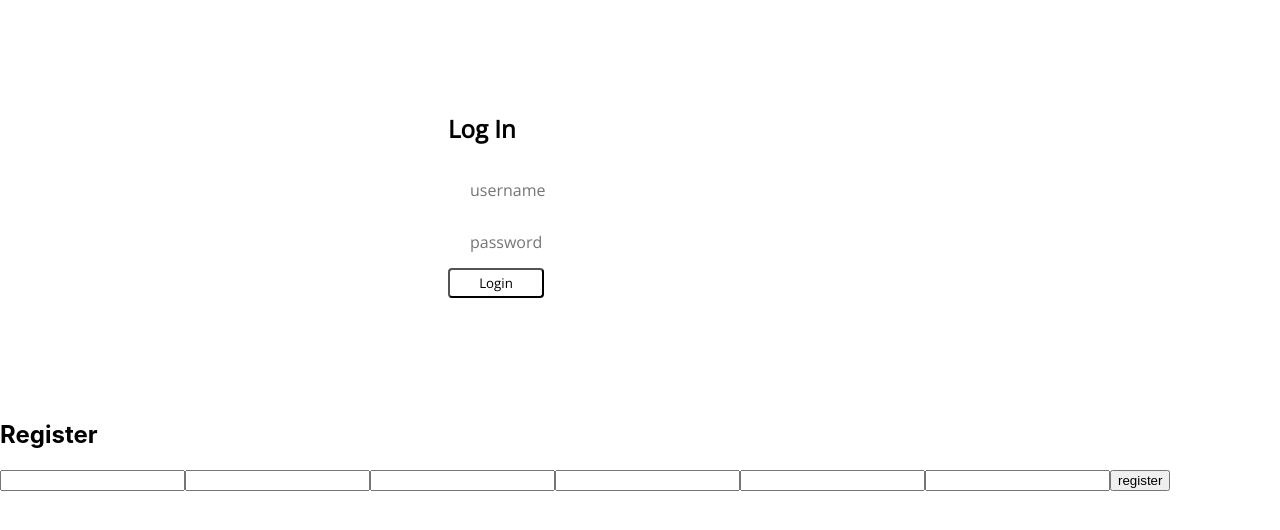
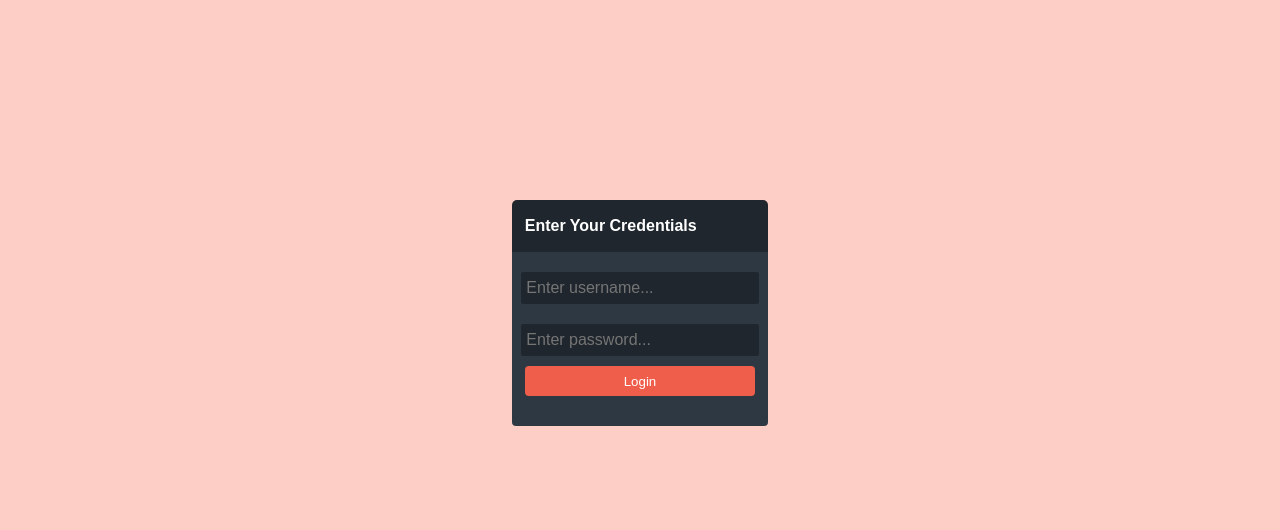
Before and after one commit to ill-serve-soup-2/byronholmes-front-end, a React (Create React App) app in the folder iss-front-end/: page / in a window 1280 px wide. Shown: the top 530 px of the page. Built offline with nearby package versions, Linux system fonts and the light colour scheme.

Commit message:
Final commit for night

```diff
--- a/iss-front-end/src/App.js
+++ b/iss-front-end/src/App.js
@@ -13,10 +13,11 @@ import { Route } from 'react-router-dom'
 
 class App extends Component {
   render() {
+    console.log('app')
     return (
       <div className="App">
 
-
+        <Route exact path = "/" component = {DisplayInventory} />
         <Route path = "/display" component = {DisplayInventory} />
         <Route path = "/inventory" component = {Inventory} />
         <Route path = "/locations" component = {LocationFinder} />
--- a/iss-front-end/src/actions/inventoryActions.js
+++ b/iss-front-end/src/actions/inventoryActions.js
@@ -54,7 +54,7 @@ export const addInv = (item) => {
       dispatch({type:POSTING_INV});
       promise
         .then(response=>{
-          dispatch({type: POST_INV_SUCCESS, payload: response.data})
+          dispatch({type: POST_INV_SUCCESS, payload: item})
         })
         .catch(err=>{
           dispatch({type: POST_INV_FAILURE})
--- a/iss-front-end/src/components/AddItemForm.js
+++ b/iss-front-end/src/components/AddItemForm.js
@@ -3,17 +3,18 @@ import './addform.css'
 
 const AddItemForm = props =>{
   return(
-  <div className = "form-container">
+  <div className = {props.show ? "form-container" : "form-container-hidden"}>
       <div className = "form-header">
         <h3>Add Item</h3>
+        <div className = "close-form" onClick = {props.closeForm}></div>
 
       </div>
       <div className = "form">
-        <form className = "form-form">
-          <input className = "text-input" placeholder="Item name..." />
-          <input className = "text-input" placeholder="Item quantity..." />
-          <input className = "text-input" placeholder="Units..." />
-          <input className = "submit-form" value = "Add Item" />
+        <form className = "form-form" onSubmit = {props.submitHandler}>
+          <input name = "name" onChange = {props.handleChange} className = "text-input" placeholder="Item name..." />
+          <input name = "quantity" onChange = {props.handleChange} className = "text-input" placeholder="Item quantity..." />
+          <input name = "units" onChange = {props.handleChange} className = "text-input" placeholder="Units..." />
+          <input type = "submit" className = "submit-form" value = "Add Item" />
         </form>
       </div>
 
--- a/iss-front-end/src/components/Authenticate.js
+++ b/iss-front-end/src/components/Authenticate.js
@@ -8,10 +8,25 @@ const Authenticate = (App) =>
     constructor(){
       super();
       this.state={
-        loggedIn: loggedInVar
+        loggedIn: !(localStorage.getItem("token")===null)
       }
     }
-    componentDidMount(){
+
+    render(){
+      loggedInVar = this.state.loggedIn
+      console.log(localStorage.getItem("token"))
+      return(
+        <div>
+        {this.state.loggedIn ? <App /> : <Login />}
+    </div>)
+
+
+  }}
+
+export default Authenticate;
+
+
+/*    componentDidMount(){
       console.log('component did mount in auth')
 
       if(localStorage.getItem("token") !== null){
@@ -35,7 +50,4 @@ const Authenticate = (App) =>
         return (<div><Login /> <Register /></div>
 )
       }
-    }
-  }
-
-export default Authenticate;
+    }*/
--- a/iss-front-end/src/components/DisplayInventory.js
+++ b/iss-front-end/src/components/DisplayInventory.js
@@ -15,7 +15,8 @@ class DisplayInventory extends Component{
   constructor(){
     super();
     this.state = {
-      show: false,
+      showModal: false,
+      showAddItemForm: false,
       showList: false,
       showUpdateForm: false,
       selectedItem: {name: ""},
@@ -42,10 +43,10 @@ class DisplayInventory extends Component{
     return false;
   }
   showModal = () =>{
-    this.setState({show:true})
+    this.setState({showModal:true})
   }
   hideModal = () =>{
-    this.setState({show:false})
+    this.setState({showModal:false})
   }
   showUpdateForm = () =>{
     this.setState({showUpdateForm: true})
@@ -57,6 +58,12 @@ class DisplayInventory extends Component{
   }
   showList = () =>{
     this.setState({showList: true})
+  }
+  showAddForm = () =>{
+    this.setState({showAddItemForm: true})
+  }
+  closeAddForm = () =>{
+    this.setState({showAddItemForm: false})
   }
   hideList = () =>{
     this.setState({showList: false})
@@ -79,8 +86,10 @@ class DisplayInventory extends Component{
 
     this.setState({selectedItem: this.props.inventory[index]})
 
+
   }
-  addItem = ()=>{
+  addItem = (e)=>{
+    e.preventDefault();
     this.props.addInv(newItem)
   }
 
@@ -130,9 +139,9 @@ class DisplayInventory extends Component{
       {this.props.fetchingInv ? (<h3>Hold on, pulling up data</h3>) : (
 
         <div>
-        <AddItemForm />
+        <AddItemForm show = {this.state.showAddItemForm} submitHandler={this.addItem} closeForm = {this.closeAddForm} handleChange = {this.getInfo}/>
         <Modal
-         handleList = {(e)=>this.addItemToList(this.state.selectedItem)} show = {this.state.show}
+         handleList = {(e)=>this.addItemToList(this.state.selectedItem)} show = {this.state.showModal}
           item = {this.state.selectedItem} closeModal = {this.hideModal}
           addItem = {this.update} getInfo={this.getInfo}
           showForm = {this.state.showUpdateForm}
@@ -140,8 +149,10 @@ class DisplayInventory extends Component{
           closeForm = {this.hideUpdateForm}
            />
            <ShoppingList removeItem = {this.removeItemFromList} showList = {this.state.showList} list = {this.state.list} closeList = {(e)=>this.hideList()} />
-           <button onClick = {this.showList}>Shopping List</button>
-
+           <div className = "button-menu">
+            <div className = "button-menu-button" onClick = {this.showList}>Shopping List</div>
+            <div className = "button-menu-button" onClick = {this.showAddForm}>Add Item </div>
+           </div>
         <div className = "item-container">
         <div className ="inventory-header">
         <h2>INVENTORY</h2>
@@ -174,14 +185,7 @@ class DisplayInventory extends Component{
         </div>
 
         <h3>Add an item</h3>
-        <form className = "add-form" onSubmit = {this.addItem}>
-          Item Name<input name = "name" onChange = {this.getInfo} />
-          Quantity<input name = "quantity" onChange = {this.getInfo} />
-          Units<input name = "units" onChange = {this.getInfo} />
-          <input type = "submit" value = "Add Item" />
 
-
-        </form>
         <h3>Update item - Fill in form then click button to update </h3>
         <form className = "add-form" >
           Item Name<input name = "name" onChange = {this.getInfo} />
--- a/iss-front-end/src/components/LogIn.js
+++ b/iss-front-end/src/components/LogIn.js
@@ -1,29 +1,28 @@
 import React, { Component } from 'react'
 import { connect } from 'react-redux'
+import { withRouter } from 'react-router'
 import { logIn } from '../actions/userAcctActions'
 import './login.css'
-import { Redirect } from 'react-router-dom'
+import './addform.css'
+import { Redirect } from 'react-router'
 let user = {"username": "", "password": ""};
 let loggedInVar;
 class LogIn extends Component{
   constructor(){
     super()
-    this.state = {loggedIn:loggedInVar}
+    this.state = {loggedIn:false}
   }
   componentWillMount(){
-    this.redirectToApp();
+    console.log('localstorage')
+    console.log(localStorage.getItem("token") === null)
+
   }
   componentWillUpdate(){
-    console.log('updating')
-    this.redirectToApp()
+    if(localStorage.getItem("token") !== null){
+      console.log('there is a token')
+    this.setState({loggedIn: true})}
   }
-  redirectToApp = () =>{
-    console.log('in redirect app')
-    console.log(loggedInVar)
-    if(loggedInVar){
-      return <Redirect to = "/" />
-    }
-  }
+
   logIn = event =>{
     console.log('this.login')
     event.preventDefault()
@@ -41,22 +40,27 @@ class LogIn extends Component{
   }
 
   render() {
+    console.log('localstorage')
 
-    loggedInVar = this.props.loginInfo;
-    console.log(this.props.loginInfo)
+    console.log(this.state.loggedIn)
     return(
-       <div className = "total-container">
-              {this.redirectToApp()}
-                <div className = "login-div">
-                  <h2>Log In</h2>
-                  <form className = "login-form" onSubmit = {this.logIn}>
-                    <input className = "text-input" name = "username" onChange = {this.getInfo} placeholder = "username" />
-                    <input className = "text-input" name = "password" onChange = {this.getInfo} placeholder = "password" />
-                    <input className = "form-input" type = "submit" value = "Login" />
-                  </form>
-
-                </div>
+      <div>
+          {this.state.loggedIn ? (<Redirect to = "/" />):
+            (<div className = "form-container-wrapper">
+              <div className = "login-form-container">
+                  <div className = "form-header">
+                    <h3>Enter Your Credentials</h3>
+                  </div>
+                  <div className = "form">
+                    <form className = "form-form" onSubmit = {this.logIn}>
+                      <input onChange = {this.getInfo} className = "text-input" name = "username" placeholder="Enter username..." />
+                      <input onChange = {this.getInfo} className = "text-input" name = "password" placeholder="Enter password..." />
+                      <input type = "submit" className = "submit-form" value = "Login" />
+                    </form>
+                  </div>
               </div>
+            </div>)}
+          </div>
      );
 
 
--- a/iss-front-end/src/components/addform.css
+++ b/iss-front-end/src/components/addform.css
@@ -1,20 +1,31 @@
 .form-container{
+  display:block;
   width:30%;
   margin: 0 auto;
+  position:fixed;
+  left: 35%;
+  top:25%;
 
+}
+.form-container-hidden{
+  display:none;
 }
 
 .form-header{
+  display: flex;
+  align-items: center;
+  justify-content: space-between;
   font-family: sans-serif;
   background: #2e3842;
   color:white;
   padding: 1px 5%;
   border-top-right-radius: 5px;
   border-top-left-radius: 5px;
-    background: #1f262d;
+  background: #1f262d;
 }
 
 .form-header h3{
+
   font-size:16px;
   font-weight: light;
 }
@@ -58,7 +69,16 @@
   outline: none;
   border: 0px solid;
 }
-
+.close-form{
+  background-image: url("../assets/x-icon.svg");
+  background-repeat: no-repeat;
+  background-size: contain;
+  height:30px;
+  width:10%;
+  padding-top: 5px;
+  font-size:36px;
+  font-weight: 600;
+}
 .submit-form{
   width: 90%;
   margin: 0 auto;
--- a/iss-front-end/src/components/index.css
+++ b/iss-front-end/src/components/index.css
@@ -30,6 +30,26 @@
   font-size:.4em;
   color:red;
 
+}
+.button-menu{
+  width:30%;
+  margin: 0 auto;
+  margin-top:50px;
+
+  display: flex;
+  justify-content: flex-start;
+}
+.button-menu-button{
+  padding-top:10px;
+  width: 30%;
+  margin: 0 auto;
+  background:#EF5E4A;
+  color:white;
+  border: 0px solid;
+  height: 30px;
+  margin-bottom: 30px;
+  border-radius: 4px;
+  text-align: center;
 }
 .button-group-1{
 display: flex;
--- a/iss-front-end/src/components/login.css
+++ b/iss-front-end/src/components/login.css
@@ -1,12 +1,22 @@
 @import url('https://fonts.googleapis.com/css?family=Open+Sans');
 
-.total-container{
+.login-form-container{
+  display:block;
+  width:20%;
+  margin: 0 auto;
+  position:fixed;
+  left: 40%;
+  top:25%;
+
+}
+.form-container-wrapper{
+  padding-top:5%;
   display: flex;
-  justify-content: center;
+  flex-direction: column;
+  background-color: #FDCEC6;
   align-items: center;
-  width:30%;
-  margin: 0 auto;
-  height: 50vh;
+  height:100vh;
+
 }
 .login-div{
 
--- a/iss-front-end/src/reducers/inventoryReducer.js
+++ b/iss-front-end/src/reducers/inventoryReducer.js
@@ -25,7 +25,7 @@ export default (state = initialState, action)=>{
     case POSTING_INV:
       return{...state, postingInv: true}
     case POST_INV_SUCCESS:
-      return{...state, postingInv: false, inventory: action.payload}
+      return{...state, postingInv: false, inventory: [...state.inventory.concat(action.payload)]}
     case POST_INV_FAILURE:
       return{...state, postingInv: false, error: "Error posting data"}
     case DELETING_INV:
```
